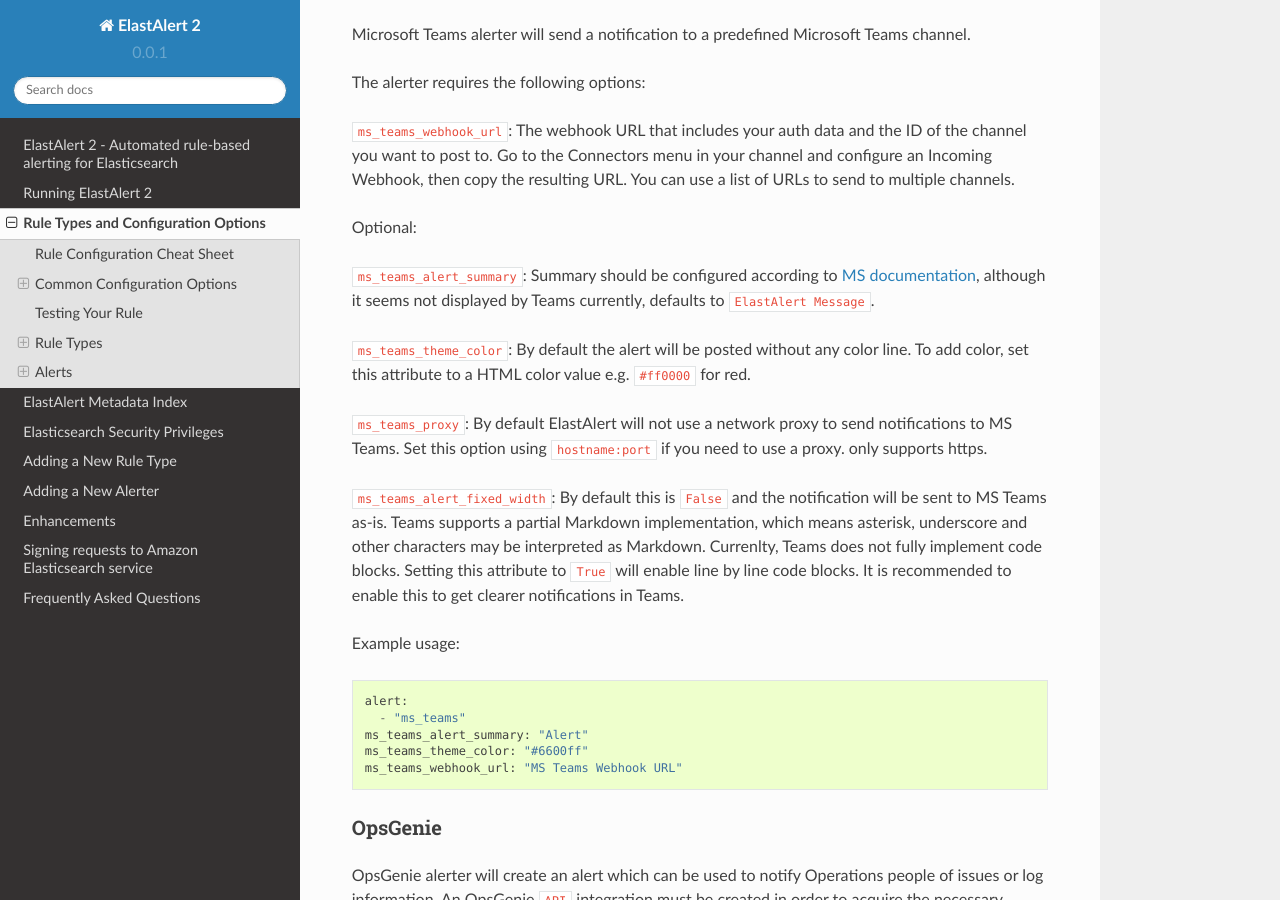
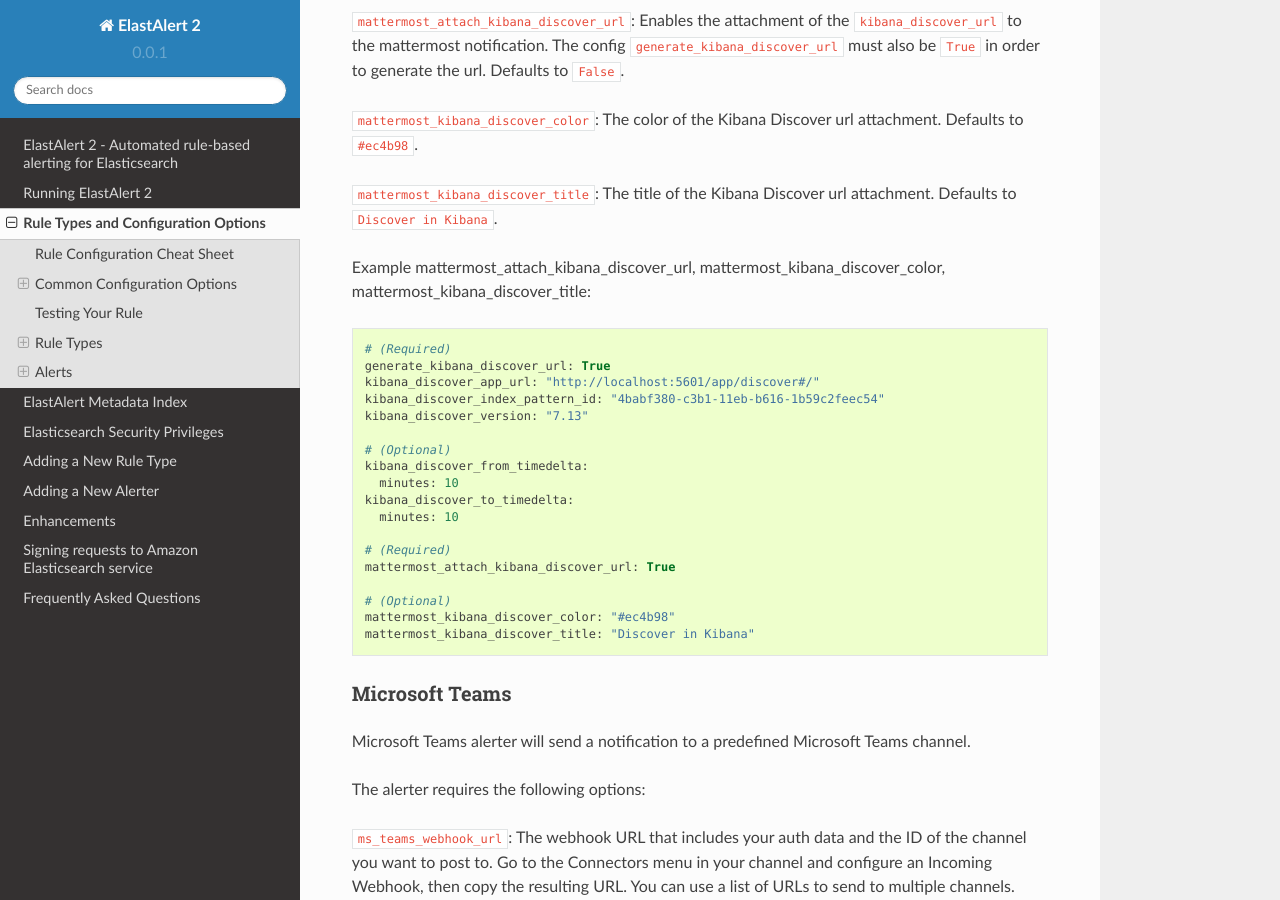
Before and after one commit to Yelp/elastalert, a Sphinx documentation site: the page built from docs/source/ruletypes.rst, in a window 1280 px wide and 900 px high, scrolled down 54802 px. Built offline with Sphinx 7.4.7 and the Read the Docs theme 2.0.0, drawn with Linux system fonts in a browser that asks for light colours; pages that are not in the unit, such as notebooks, are missing from menus; some of the changed text lies outside the part shown.

Commit message:
Added kibana discover sample to docs

````diff
--- a/docs/source/ruletypes.rst
+++ b/docs/source/ruletypes.rst
@@ -585,6 +585,20 @@
 
 ``generate_kibana_discover_url: true``
 
+Example usage::
+
+    generate_kibana_discover_url: True
+    kibana_discover_app_url: "http://localhost:5601/app/discover#/"
+    kibana_discover_index_pattern_id: "4babf380-c3b1-11eb-b616-1b59c2feec54"
+    kibana_discover_version: "7.13"
+    kibana_discover_from_timedelta:
+      minutes: 10
+    kibana_discover_to_timedelta:
+      minutes: 10
+    alert_text: '{0}'
+    alert_text_args: [ kibana_discover_url ]
+    alert_text_type: alert_text_only
+
 kibana_discover_app_url
 ^^^^^^^^^^^^^^^^^^^^^^^
 
@@ -2236,6 +2250,27 @@
 
 ``mattermost_kibana_discover_title``: The title of the Kibana Discover url attachment. Defaults to ``Discover in Kibana``.
 
+Example mattermost_attach_kibana_discover_url, mattermost_kibana_discover_color, mattermost_kibana_discover_title::
+
+    # (Required)
+    generate_kibana_discover_url: True
+    kibana_discover_app_url: "http://localhost:5601/app/discover#/"
+    kibana_discover_index_pattern_id: "4babf380-c3b1-11eb-b616-1b59c2feec54"
+    kibana_discover_version: "7.13"
+
+    # (Optional)
+    kibana_discover_from_timedelta:
+      minutes: 10
+    kibana_discover_to_timedelta:
+      minutes: 10
+
+    # (Required)
+    mattermost_attach_kibana_discover_url: True
+
+    # (Optional)
+    mattermost_kibana_discover_color: "#ec4b98"
+    mattermost_kibana_discover_title: "Discover in Kibana"
+
 Microsoft Teams
 ~~~~~~~~~~~~~~~
 
@@ -2318,6 +2353,26 @@
       Environment: '$VAR'          # environment variable
       Message: { field: message }  # field in the first match
 
+Example opsgenie_details with kibana_discover_url::
+
+    # (Required)
+    generate_kibana_discover_url: True
+    kibana_discover_app_url: "http://localhost:5601/app/discover#/"
+    kibana_discover_index_pattern_id: "4babf380-c3b1-11eb-b616-1b59c2feec54"
+    kibana_discover_version: "7.13"
+
+    # (Optional)
+    kibana_discover_from_timedelta:
+      minutes: 10
+    kibana_discover_to_timedelta:
+      minutes: 10
+
+    # (Required)
+    opsgenie_details:
+      Kibana Url: { field: kibana_discover_url }
+      Message: { field: message }
+      Testing: 'yes'
+
 PagerDuty
 ~~~~~~~~~
 
@@ -2421,6 +2476,27 @@
 ``rocket_chat_kibana_discover_color``: The color of the Kibana Discover url attachment. Defaults to ``#ec4b98``.
 
 ``rocket_chat_kibana_discover_title``: The title of the Kibana Discover url attachment. Defaults to ``Discover in Kibana``.
+
+Example rocket_chat_attach_kibana_discover_url, rocket_chat_kibana_discover_color, rocket_chat_kibana_discover_title::
+
+    # (Required)
+    generate_kibana_discover_url: True
+    kibana_discover_app_url: "http://localhost:5601/app/discover#/"
+    kibana_discover_index_pattern_id: "4babf380-c3b1-11eb-b616-1b59c2feec54"
+    kibana_discover_version: "7.13"
+
+    # (Optional)
+    kibana_discover_from_timedelta:
+      minutes: 10
+    kibana_discover_to_timedelta:
+      minutes: 10
+
+    # (Required)
+    rocket_chat_attach_kibana_discover_url: True
+
+    # (Optional)
+    rocket_chat_kibana_discover_color: "#ec4b98"
+    rocket_chat_kibana_discover_title: "Discover in Kibana"
 
 ```rocket_chat_alert_fields``: You can add additional fields to your Rocket.Chat alerts using this field. Specify the title using `title` and a value for the field using `value`. Additionally you can specify whether or not this field should be a `short` field using `short: true`.
 
@@ -2558,6 +2634,27 @@
 ``slack_kibana_discover_color``: The color of the Kibana Discover url attachment. Defaults to ``#ec4b98``.
 
 ``slack_kibana_discover_title``: The title of the Kibana Discover url attachment. Defaults to ``Discover in Kibana``.
+
+Example slack_attach_kibana_discover_url, slack_kibana_discover_color, slack_kibana_discover_title::
+
+    # (Required)
+    generate_kibana_discover_url: True
+    kibana_discover_app_url: "http://localhost:5601/app/discover#/"
+    kibana_discover_index_pattern_id: "4babf380-c3b1-11eb-b616-1b59c2feec54"
+    kibana_discover_version: "7.13"
+
+    # (Optional)
+    kibana_discover_from_timedelta:
+      minutes: 10
+    kibana_discover_to_timedelta:
+      minutes: 10
+
+    # (Required)
+    slack_attach_kibana_discover_url: True
+
+    # (Optional)
+    slack_kibana_discover_color: "#ec4b98"
+    slack_kibana_discover_title: "Discover in Kibana"
 
 ``slack_ca_certs``: Set this option to ``True`` if you want to validate the SSL certificate.
 
````
